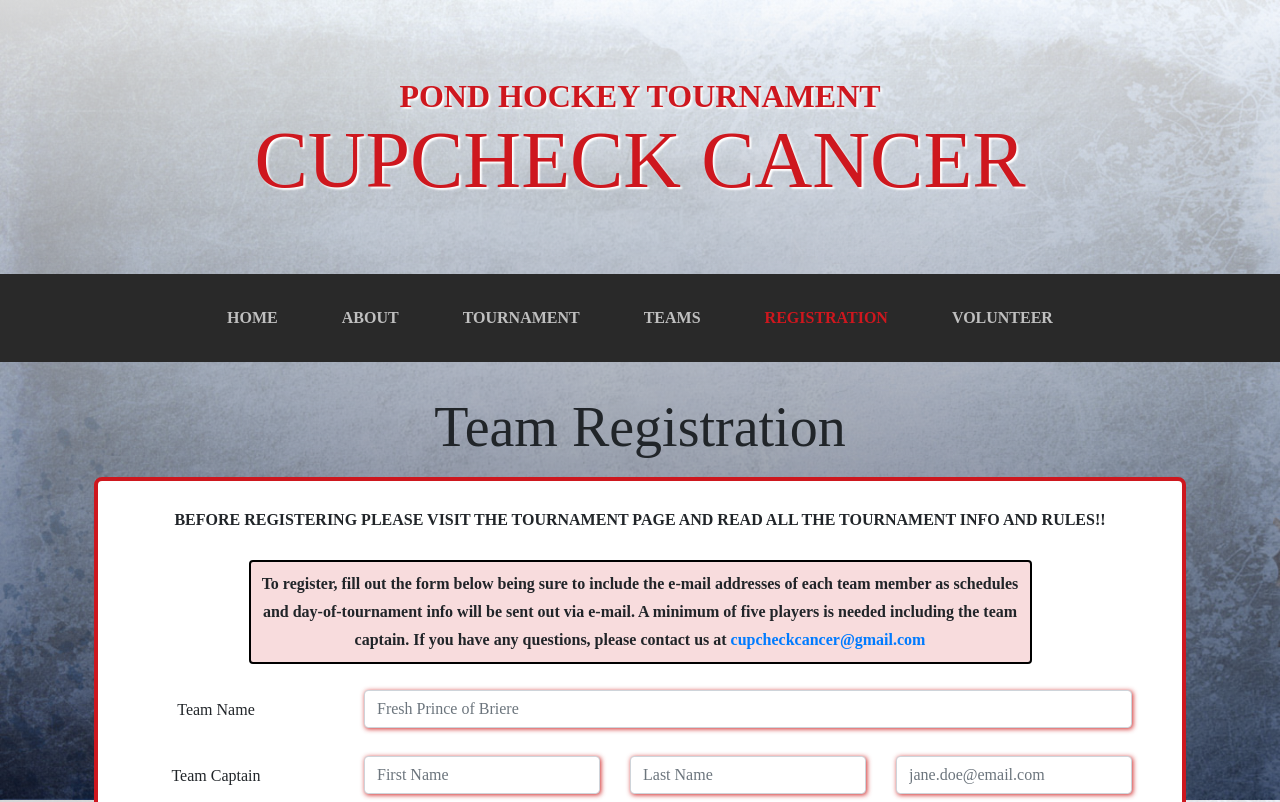
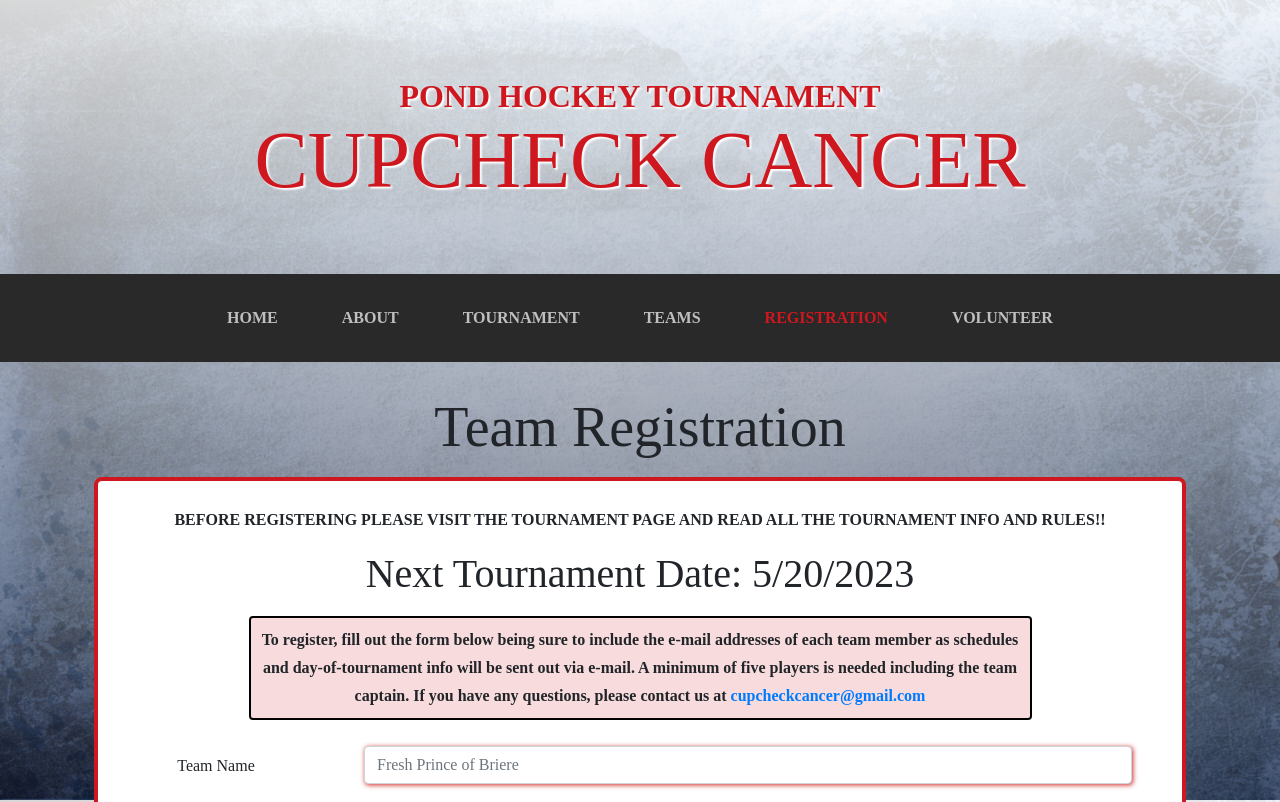
Before and after one commit to SimmonsCS28/cc-api, an Angular app in the folder Web/ClientApp/: page /team-registration in a window 1280 px wide. Shown: the top 802 px of the page. Built offline with nearby package versions, Linux system fonts and the light colour scheme.

Commit message:
Tournament Date
Added the upcoming tournament date in a few locations so that it's obvious and to make sure players are informed.

```diff
--- a/Web/ClientApp/src/app/team/team-tournament-registration/team-tournament-registration.component.html
+++ b/Web/ClientApp/src/app/team/team-tournament-registration/team-tournament-registration.component.html
@@ -13,6 +13,9 @@
                                             BEFORE REGISTERING PLEASE VISIT THE TOURNAMENT PAGE AND READ ALL THE TOURNAMENT INFO AND RULES!!
                                         </p>
 
+                                </div>
+                                <div class="row justify-content-center">
+                                    <h1>Next Tournament Date: 5/20/2023</h1>
                                 </div>
                                 <div class="row justify-content-center" style="margin-top: 10px;">
 
--- a/Web/ClientApp/src/app/tournament/tournament.component.html
+++ b/Web/ClientApp/src/app/tournament/tournament.component.html
@@ -15,6 +15,7 @@
                                 border: 0.15rem solid black;
                                 padding: 8px;">
                                 <ul >
+                                    <li>Next Tournament Date: 5/20/2023</li>
                                     <li>
                                         Registering online does not guarantee your spot in a tournament.  Our policy is the first paid teams are locked into a tournament regardless of what order they've signed up on the website.
                                         You are officially registered when your payment is received.
--- a/Web/ClientApp/src/app/user/user-volunteer-registration/user-volunteer-registration.component.html
+++ b/Web/ClientApp/src/app/user/user-volunteer-registration/user-volunteer-registration.component.html
@@ -4,6 +4,9 @@
             <div class="row">
                 <div class="mx-auto text-center form p-4">
                     <h1 class="display-4 py-2 text-truncate">Volunteer Registration</h1>
+                </div>
+                <div>
+                    <h5 class="py-2 text-truncate">1/22/2023 - A new volunteer registration form will be available soon. Please email if you are interested and we'll contact you to get registerd.</h5>
                 </div>
                 <div class="px-15">
                     <div class="container">
```
